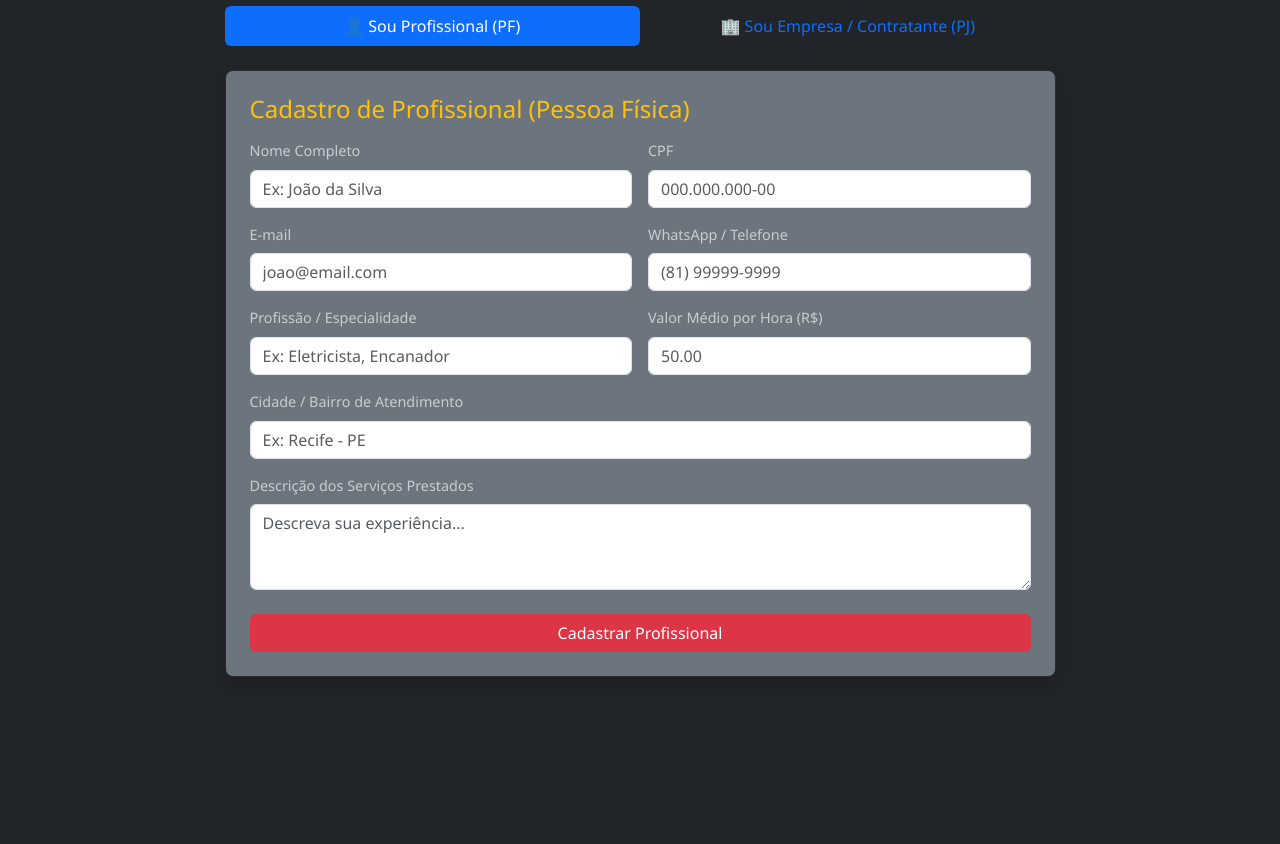
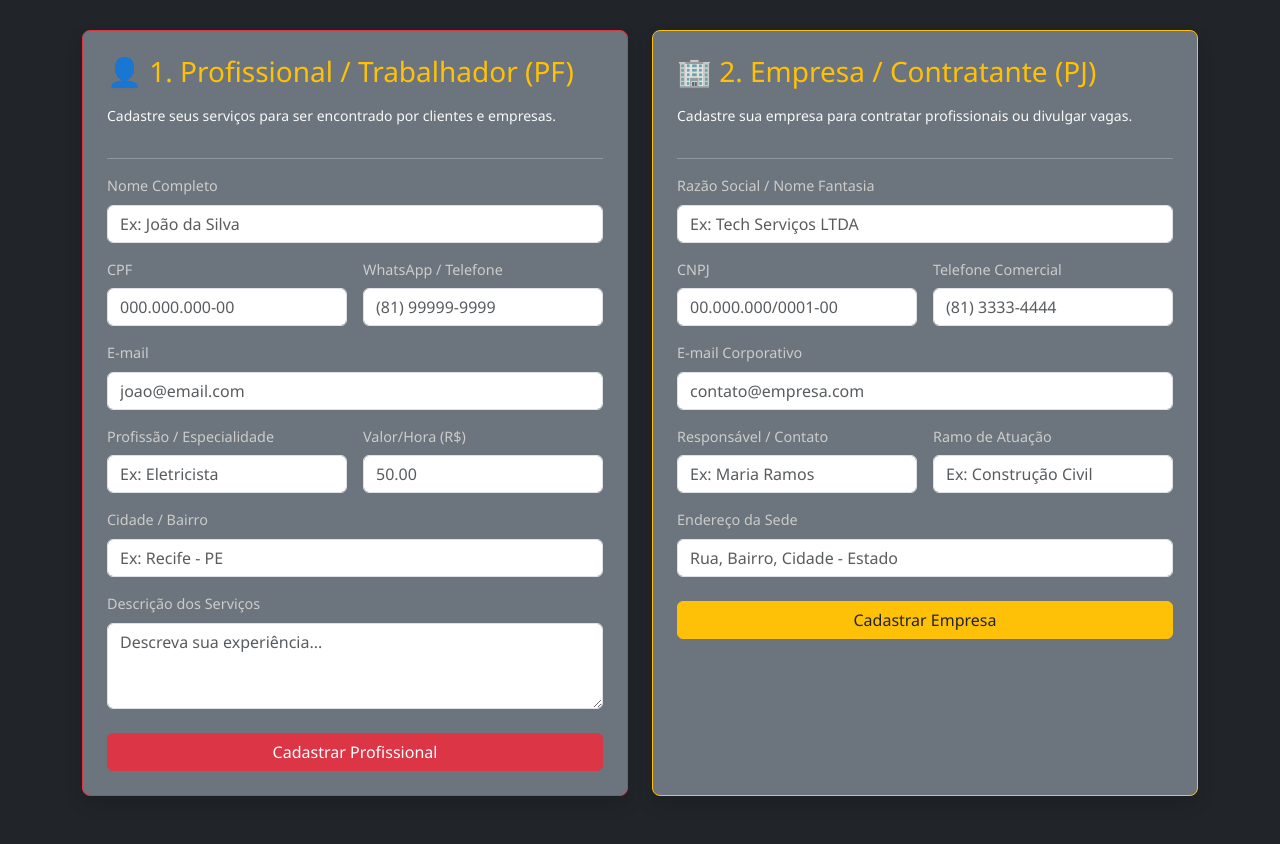
Before and after one commit to josereginaldo04-hash/Empresa, a website: page trampo-ja/public/cadastro.html in a window 1280 px wide. Shown: the part 104-948 px from the top of the page. Before the commit the page ends 829 px from the top, so only its background shows below. Drawn offline with nearby package versions, Linux system fonts and the light colour scheme.

Commit message:
Jr Serviços

```diff
--- a/trampo-ja/public/cadastro.html
+++ b/trampo-ja/public/cadastro.html
@@ -10,33 +10,20 @@
 <body class="bg-dark text-light">
 
   <div class="container py-5">
-    <div class="row justify-content-center">
-      <div class="col-md-9">
+    <h2 class="text-center text-danger mb-5">Plataforma JR Serviços - Cadastro Geral</h2>
 
-        <h2 class="text-center text-danger mb-4">Plataforma JR Serviços - Criar Conta</h2>
+    <div class="row g-4">
 
-        <!-- NAVEGAÇÃO ENTRE OS DOIS FORMULÁRIOS -->
-        <ul class="nav nav-pills nav-justified mb-4" id="pills-tab" role="tablist">
-          <li class="nav-item" role="presentation">
-            <button class="nav-link active btn-danger" id="tab-trabalhador" data-bs-toggle="pill" data-bs-target="#form-trabalhador" type="button" role="tab">
-              👤 Sou Profissional (PF)
-            </button>
-          </li>
-          <li class="nav-item" role="presentation">
-            <button class="nav-link btn-outline-danger" id="tab-empresa" data-bs-toggle="pill" data-bs-target="#form-empresa" type="button" role="tab">
-              🏢 Sou Empresa / Contratante (PJ)
-            </button>
-          </li>
-        </ul>
+      <!-- 1. FORMULÁRIO DO PROFISSIONAL (PF) -->
+      <div class="col-lg-6">
+        <div class="card bg-secondary text-white p-4 shadow h-100 border-danger">
+          <h3 class="text-warning mb-3">👤 1. Profissional / Trabalhador (PF)</h3>
+          <p class="text-light small">Cadastre seus serviços para ser encontrado por clientes e empresas.</p>
+          <hr class="border-light">
 
-        <div class="tab-content card bg-secondary text-white p-4 shadow" id="pills-tabContent">
-
-          <!-- FORMULÁRIO 1: PROFISSIONAL / TRABALHADOR (PF) -->
-          <div class="tab-pane fade show active" id="form-trabalhador" role="tabpanel">
-            <h4 class="text-warning mb-3">Cadastro de Profissional (Pessoa Física)</h4>
           <form id="formCadastroPF" action="javascript:void(0);">
             <div class="row g-3">
-                <div class="col-md-6">
+              <div class="col-12">
                 <label class="form-label">Nome Completo</label>
                 <input type="text" class="form-control" name="nome" required placeholder="Ex: João da Silva">
               </div>
@@ -45,27 +32,27 @@
                 <input type="text" class="form-control" name="cpf" required placeholder="000.000.000-00">
               </div>
               <div class="col-md-6">
+                <label class="form-label">WhatsApp / Telefone</label>
+                <input type="tel" class="form-control" name="telefone" required placeholder="(81) 99999-9999">
+              </div>
+              <div class="col-12">
                 <label class="form-label">E-mail</label>
                 <input type="email" class="form-control" name="email" required placeholder="joao@email.com">
               </div>
               <div class="col-md-6">
-                  <label class="form-label">WhatsApp / Telefone</label>
-                  <input type="tel" class="form-control" name="telefone" required placeholder="(81) 99999-9999">
+                <label class="form-label">Profissão / Especialidade</label>
+                <input type="text" class="form-control" name="especialidade" required placeholder="Ex: Eletricista">
               </div>
               <div class="col-md-6">
-                  <label class="form-label">Profissão / Especialidade</label>
-                  <input type="text" class="form-control" name="especialidade" required placeholder="Ex: Eletricista, Encanador">
-                </div>
-                <div class="col-md-6">
-                  <label class="form-label">Valor Médio por Hora (R$)</label>
+                <label class="form-label">Valor/Hora (R$)</label>
                 <input type="number" step="0.01" class="form-control" name="valorHora" placeholder="50.00">
               </div>
               <div class="col-12">
-                  <label class="form-label">Cidade / Bairro de Atendimento</label>
+                <label class="form-label">Cidade / Bairro</label>
                 <input type="text" class="form-control" name="localizacao" required placeholder="Ex: Recife - PE">
               </div>
               <div class="col-12">
-                  <label class="form-label">Descrição dos Serviços Prestados</label>
+                <label class="form-label">Descrição dos Serviços</label>
                 <textarea class="form-control" name="descricao" rows="3" placeholder="Descreva sua experiência..."></textarea>
               </div>
             </div>
@@ -73,13 +60,18 @@
             <button type="submit" class="btn btn-danger w-100 mt-4">Cadastrar Profissional</button>
           </form>
         </div>
+      </div>
 
-          <!-- FORMULÁRIO 2: EMPRESA / CONTRATANTE (PJ) -->
-          <div class="tab-pane fade" id="form-empresa" role="tabpanel">
-            <h4 class="text-warning mb-3">Cadastro de Empresa / Contratante (Pessoa Jurídica)</h4>
+      <!-- 2. FORMULÁRIO DA EMPRESA / CONTRATANTE (PJ) -->
+      <div class="col-lg-6">
+        <div class="card bg-secondary text-white p-4 shadow h-100 border-warning">
+          <h3 class="text-warning mb-3">🏢 2. Empresa / Contratante (PJ)</h3>
+          <p class="text-light small">Cadastre sua empresa para contratar profissionais ou divulgar vagas.</p>
+          <hr class="border-light">
+
           <form id="formCadastroPJ" action="javascript:void(0);">
             <div class="row g-3">
-                <div class="col-md-6">
+              <div class="col-12">
                 <label class="form-label">Razão Social / Nome Fantasia</label>
                 <input type="text" class="form-control" name="nomeEmpresa" required placeholder="Ex: Tech Serviços LTDA">
               </div>
@@ -88,38 +80,34 @@
                 <input type="text" class="form-control" name="cnpj" required placeholder="00.000.000/0001-00">
               </div>
               <div class="col-md-6">
+                <label class="form-label">Telefone Comercial</label>
+                <input type="tel" class="form-control" name="telefone" required placeholder="(81) 3333-4444">
+              </div>
+              <div class="col-12">
                 <label class="form-label">E-mail Corporativo</label>
                 <input type="email" class="form-control" name="email" required placeholder="contato@empresa.com">
               </div>
               <div class="col-md-6">
-                  <label class="form-label">Telefone / WhatsApp Comercial</label>
-                  <input type="tel" class="form-control" name="telefone" required placeholder="(81) 3333-4444">
-                </div>
-                <div class="col-md-6">
-                  <label class="form-label">Nome do Responsável / Contato</label>
+                <label class="form-label">Responsável / Contato</label>
                 <input type="text" class="form-control" name="responsavel" required placeholder="Ex: Maria Ramos">
               </div>
               <div class="col-md-6">
                 <label class="form-label">Ramo de Atuação</label>
-                  <input type="text" class="form-control" name="ramo" required placeholder="Ex: Construção, Tecnologia">
+                <input type="text" class="form-control" name="ramo" required placeholder="Ex: Construção Civil">
               </div>
               <div class="col-12">
-                  <label class="form-label">Endereço Completo da Sede</label>
-                  <input type="text" class="form-control" name="endereco" required placeholder="Rua, Número, Bairro, Cidade - Estado">
+                <label class="form-label">Endereço da Sede</label>
+                <input type="text" class="form-control" name="endereco" required placeholder="Rua, Bairro, Cidade - Estado">
               </div>
             </div>
 
-              <button type="submit" class="btn btn-danger w-100 mt-4">Cadastrar Empresa</button>
+            <button type="submit" class="btn btn-warning text-dark font-weight-bold w-100 mt-4">Cadastrar Empresa</button>
           </form>
         </div>
-
       </div>
 
     </div>
   </div>
-  </div>
-
-  <script src="https://cdn.jsdelivr.net/npm/bootstrap@5.3.0/dist/bootstrap.bundle.min.js"></script>
 
   <script>
     // Envio do Profissional (PF)
```
Lines whose indentation alone changed are shown as unchanged.
